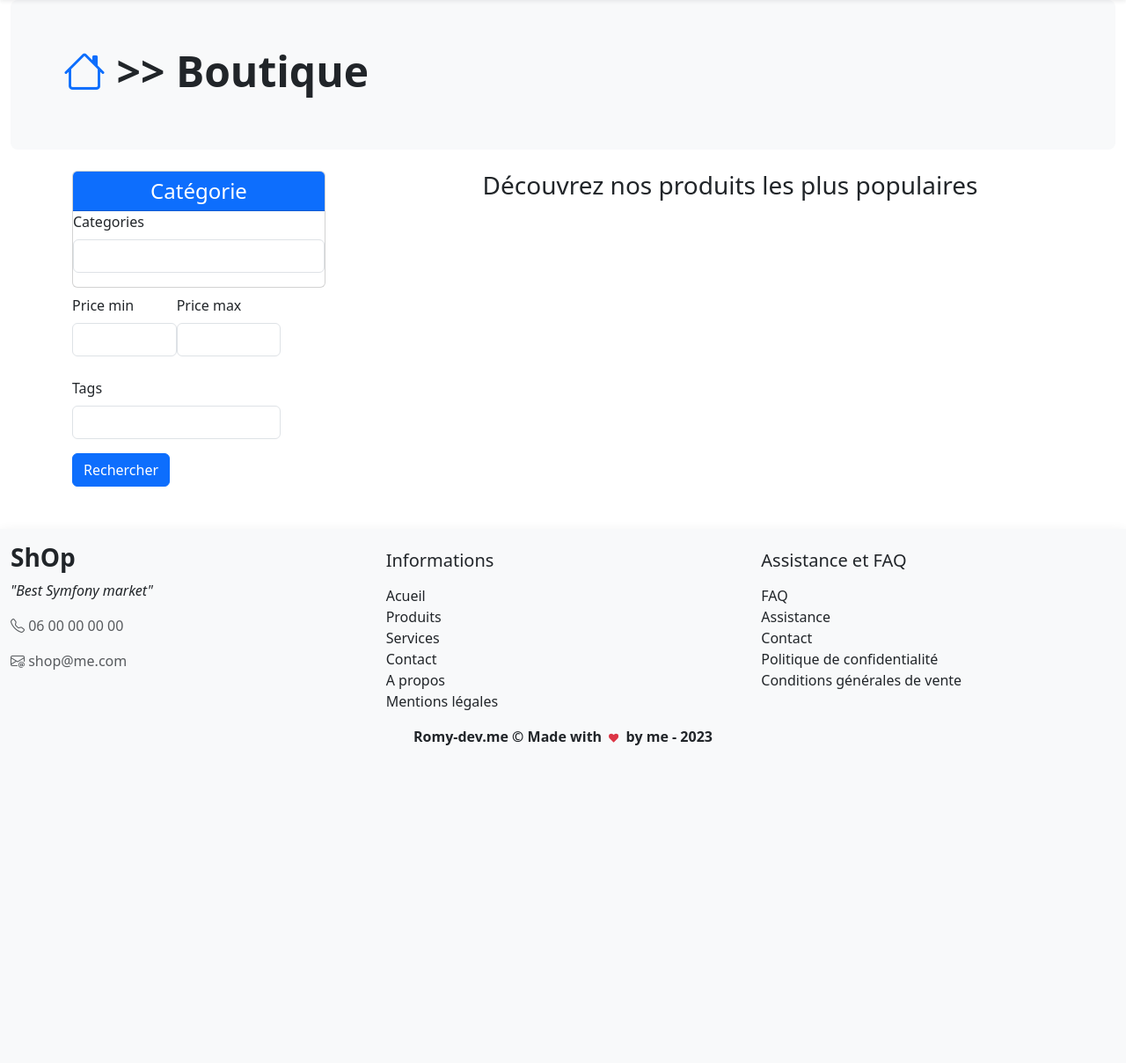
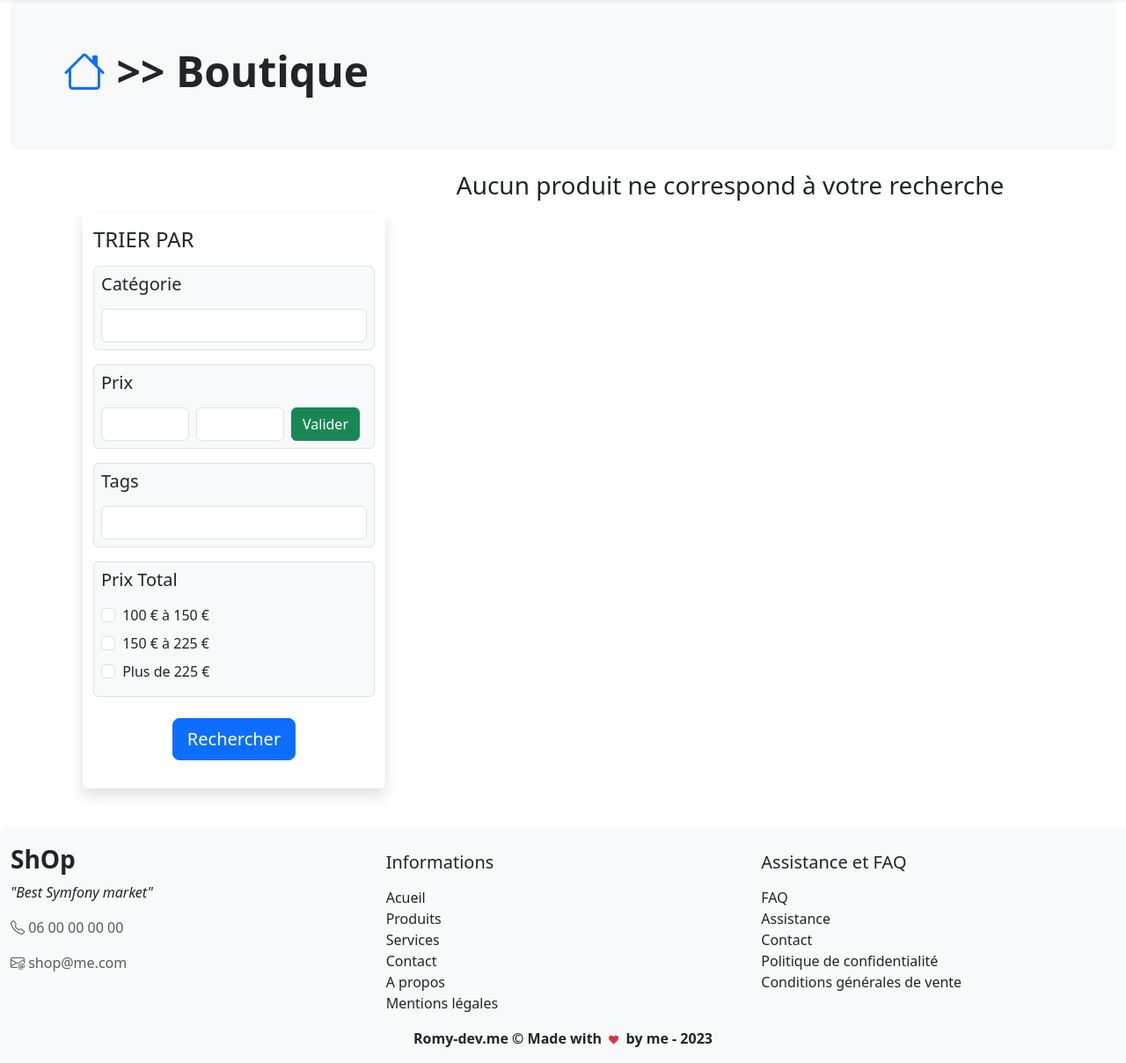
Before and after one commit to romyklk/shopsymfony, a Symfony app: template templates/shop/index.html.twig in a window 1280 px wide. Shown: the part 68-1276 px from the top of the page at 88% size. Before the commit the page ends 915 px from the top, so only its background shows below. Run offline with Twig, Linux system fonts and the light colour scheme; the template is opened without the code that fills it, so the values that code supplies are empty; form fields are guessed from the names that the template uses; some libraries are stand-ins or nearby versions.

Commit message:
Gestion des filtres et du mailing

```diff
--- a/composer.json
+++ b/composer.json
@@ -12,6 +12,7 @@
         "doctrine/doctrine-migrations-bundle": "^3.2",
         "doctrine/orm": "^2.14",
         "easycorp/easyadmin-bundle": "^4.6",
+        "mailjet/mailjet-apiv3-php": "^1.5",
         "phpdocumentor/reflection-docblock": "^5.3",
         "phpstan/phpdoc-parser": "^1.16",
         "sensio/framework-extra-bundle": "^6.1",
--- a/templates/base.html.twig
+++ b/templates/base.html.twig
@@ -6,12 +6,15 @@
 			{% block title %}MyShOp
 			{% endblock %}
 		</title>
-        <link rel="shortcut icon" href="/assets/images/logoshop.png" type="image/x-icon">
+		<link
+		rel="shortcut icon" href="/assets/images/logoshop.png" type="image/x-icon">
 		{# Run `composer require symfony/webpack-encore-bundle` to start using Symfony UX #}
 		<link rel="stylesheet" href="https://cdn.jsdelivr.net/npm/bootstrap-icons@1.10.2/font/bootstrap-icons.css">
 		<link rel="stylesheet" href="https://cdn.jsdelivr.net/npm/swiper@8/swiper-bundle.min.css"/>
+		<link href="https://cdn.jsdelivr.net/npm/select2@4.1.0-rc.0/dist/css/select2.min.css" rel="stylesheet"/>
+		<link rel="stylesheet" href="https://cdnjs.cloudflare.com/ajax/libs/animate.css/4.1.1/animate.min.css"/>
 		<link rel="stylesheet" href="/assets/css/bootstrap.min.css">
-        <link rel="stylesheet" href="/assets/css/style.css">
+		<link rel="stylesheet" href="/assets/css/style.css">
 		{% block stylesheets %}
 			{{ encore_entry_link_tags('app') }}
 		{% endblock %}
@@ -25,15 +28,16 @@
 
 		{% block body %}{% endblock %}
 
-        {% include "partials/_footer.html.twig" %}
+		{% include "partials/_footer.html.twig" %}
 		{% block javascripts %}
 			{{ encore_entry_script_tags('app') }}
 		{% endblock %}
-        <script src="https://cdn.jsdelivr.net/npm/swiper@8/swiper-bundle.min.js"></script>
-        {# <script src="/assets/js/bootstrap.min.js"></script> #}
+		<script src="https://cdn.jsdelivr.net/npm/swiper@8/swiper-bundle.min.js"></script>
+		{# <script src="/assets/js/bootstrap.min.js"></script> #}
 		<script src="https://cdn.jsdelivr.net/npm/bootstrap@5.0.2/dist/js/bootstrap.bundle.min.js" integrity="sha384-MrcW6ZMFYlzcLA8Nl+NtUVF0sA7MsXsP1UyJoMp4YLEuNSfAP+JcXn/tWtIaxVXM" crossorigin="anonymous"></script>
-        <script src="/assets/js/app.js"></script>
-		{% block javascriptsStripe %} {% endblock %}
+
+		<script src="/assets/js/app.js"></script>
+		{% block javascriptsStripe %}{% endblock %}
 		{% block slidescripts %}{% endblock %}
 
 	</body>
--- a/templates/partials/_product_shop.html.twig
+++ b/templates/partials/_product_shop.html.twig
@@ -1,6 +1,6 @@
 <div class="col">
 							<div class="card h-100 border-0 shadow-lg m-2">
-								<img src="/assets/uploads/products/{{product.image}}" class="d-block w-100" alt="..." style="height: 300px;">
+								<img src="/assets/uploads/products/{{product.image}}" class="d-block w-100 animate__animated animate__bounce" alt="..." style="height: 300px;">
 								<div class="card-body">
 									<a href="{{path('app_product_detail',{'slug':product.slug})}}" class="text-dark text-decoration-none">
 										<p class="h5">{{product.name}}</p>
--- a/templates/shop/index.html.twig
+++ b/templates/shop/index.html.twig
@@ -3,7 +3,6 @@
 {% block title %}Boutique -
 	{{parent()}}
 {% endblock %}
-
 
 
 {% block body %}
@@ -14,48 +13,133 @@
 
 	<div class="container">
 
+		<div
+			class="row">
+			{#<div class="col-lg-4 col-12 d-lg-block">
+
+																																											<div class="row text-center d-lg-block mb-3">
+																																												<h3>Filtrer</h3>
+																																											</div>
+																																											<div class="card">
+																																												<div class="card-header h6 text-center bg-secondary text-white">
+																																													Par catégorie
+																																												</div>
+																																											</div>
 																																											<div class="row">
-				<div class="col-lg-4 d-none d-lg-block">
-
-				{{form_start(search)}}
-				<div class="card" style="width: 18rem;">
-					<div class="card-header h4 text-center bg-primary text-white">
-						Catégorie
+																																												<div class="col">
+																																													<input type="text" class="mt-2 form-control" placeholder="Entrez une catégorie">
 																																												</div>
-					{# <ul class="list-group list-group-flush">
-																										{% for categorie in categories %}
-																											<li class="list-group-item">{{categorie.name}}</li>
-																										{% endfor %}
-																									</ul> #}
-					{{form_row(search.categories)}}
 																																											</div>
-				<div class="card-body mt-2">
-					<div class="form-row d-flex justify-content-start">
-						<div class="form-group col-md-4 col-12 search_product_categories">
-							{{form_row(search.priceMin)}}
+																																											<div class="card  mt-2 border-0">
+																																												<div class="card-header h6 text-center bg-secondary text-white">
+																																													Par prix
 																																												</div>
-						<div class="form-group col-md-4 col-12 .search_product_categories_right">
-							{{form_row(search.priceMax)}}
+																																											</div>
+																																											<div class="row">
+																																												<div class="col">
+																																													<input type="text" class="mt-2 form-control" placeholder="Entrez le prix min">
+																																												</div>
+																																												<div class="col">
+																																													<input type="text" class="mt-2 form-control" placeholder="Entrez le prix max">
+																																												</div>
+																																											</div>
+																																											<div class="card mt-2 border-0">
+																																												<div class="card-header h6 text-center bg-secondary text-white">
+																																													Par tag
+																																												</div>
+																																											</div>
+																																											<div class="row">
+																																												<div class="col">
+																																													<input type="text" class="mt-2 form-control" placeholder="Entrez un tag">
+																																												</div>
+																																											</div>
+																																											<div class="row mt-2 mb-2">
+																																												<div class="d-grid gap-2 col-6 mx-auto">
+																																													<button class="btn btn-primary" type="button">Filtrer</button>
 																																												</div>
 																																											</div>
 
+																																										</div>#}
+
+			<div class="col-lg-4 col-md-12 mb-4 mb-lg-0 ps-4 mt-lg-5">
+				<nav class="navbar navbar-expand-lg navbar-light bg-white rounded shadow">
+					<div class="container-fluid flex-lg-column align-items-stretch">
+						<h4 class="mt-2 text-uppercase">Trier par</h4>
+						<button class="navbar-toggler" type="button" data-bs-toggle="collapse" data-bs-target="#filterDropdown" aria-controls="navbarNav" aria-expanded="false" aria-label="Toggle navigation">
+							<span class="navbar-toggler-icon"></span>
+						</button>
+						{{form_start(search)}}
+						<div class="collapse navbar-collapse flex-column align-items-stretch mt-2" id="filterDropdown">
+							<div class="border bg-light p-2 rounded mb-3">
+								<h5 class="mb-3 text-capitalize" style="font-size: 20px;">Catégorie</h5>
+
+								{# <input type="text" class="mt-2 form-control" placeholder="Entrez une catégorie"> #}
+								{{form_widget(search.categories)}}
+
 							</div>
 
-				<div class="card-body mt-2">
-					<div class="form-row">
-						<div class="form-group col-md-8">
-							{{form_row(search.tags)}}
+							<div class="border bg-light p-2 rounded mb-3">
+								<h5 class="mb-3 text-capitalize" style="font-size: 20px;">Prix</h5>
+
+								<div class="d-flex justify-content-between">
+									<div
+										class="me-2">
+										{# <input type="number" class="form-control shadow-none" id="g1" placeholder="min"> #}
+										{{form_widget(search.priceMin)}}
+									</div>
+
+									<div
+										class="me-2">
+										{# <input type="number" class="form-control shadow-none" id="g2" placeholder="max"> #}
+										{{form_widget(search.priceMax)}}
+									</div>
+
+									<div class="me-2">
+										<input type="submit" class="btn btn-success shadow-none" id="g2" value="Valider">
+									</div>
 								</div>
 							</div>
 
+							<div class="border bg-light p-2 rounded mb-3">
+								<h5 class="mb-3 text-capitalize" style="font-size: 20px;">Tags</h5>
+
+								{# <input type="text" class="mt-2 form-control" placeholder="Entrez un tag"> #}
+								{{form_widget(search.tags)}}
 							</div>
-				<button type="submit" class="btn btn-primary">Rechercher</button>
-				{{form_end(search)}}
+
+
+							<div class="border bg-light p-2 rounded mb-3">
+								<h5 class="mb-3 text-capitalize" style="font-size: 20px;">Prix total</h5>
+								<div class="mb-2">
+									<input type="checkbox" class="form-check-input shadow-none me-1" id="p1" value="option1">
+									<label for="p1" class="form-check-label">100 € à 150 €</label>
+								</div>
+
+								<div class="mb-2">
+									<input type="checkbox" class="form-check-input shadow-none me-1" id="p2" value="option1">
+									<label for="p2" class="form-check-label">150 € à 225 €</label>
+								</div>
+
+								<div class="mb-2">
+									<input type="checkbox" class="form-check-input shadow-none me-1" id="p3" value="option1">
+									<label for="p3" class="form-check-label">Plus de 225 €</label>
+								</div>
+							</div>
+
+							<div class="p-2 rounded mb-3 justify-content-center m-auto">
+								<input type="submit" class="btn btn-primary btn-lg shadow-none" id="g2" value="Rechercher">
 
 							</div>
 
+						</div>
+						{{form_end(search)}}
+					</div>
+				</nav>
+			</div>
+
+
 			<div class="col-lg-8 col-12">
-
+				{% if products %}
 				<div class="row text-center d-none d-lg-block mb-3">
 					<h3>Découvrez nos produits les plus populaires</h3>
 				</div>
@@ -69,13 +153,33 @@
 					{% endfor %}
 
 				</div>
+
+				{% else %}
+				<div class="row text-center">
+					<h3>Aucun produit ne correspond à votre recherche</h3>
 				</div>
-
-			<!--Pagination-->
+				{% endif %}
+			</div>
 
 
 		</div>
+
+
 	</div>
 
 
 {% endblock %}
+
+
+{% block javascripts %}
+<script src="https://code.jquery.com/jquery-3.6.4.slim.min.js" integrity="sha256-a2yjHM4jnF9f54xUQakjZGaqYs/V1CYvWpoqZzC2/Bw=" crossorigin="anonymous"></script>
+<script src="https://cdn.jsdelivr.net/npm/select2@4.1.0-rc.0/dist/js/select2.min.js"></script>
+	<script>
+		$(document).ready(function () {
+				$('.categories-input').select2();
+
+			});
+
+	</script>
+
+{% endblock %}
```
Also changed, not shown: src/Controller/ContactController.php (+9 -2 lines), src/Controller/Shop/ShopController.php (+26 -2 lines), src/Controller/Stripe/StripeSuccessPaymentController.php (+23 -1 lines), src/Entity/EmailModel.php (added, +53 -0 lines), src/Entity/SearchProduct.php (added, +72 -0 lines), src/Form/SearchProductType.php (+5 -3 lines), src/Repository/ProductRepository.php (+35 -0 lines), src/Services/EmailSender.php (added, +171 -0 lines), README.md, 3 other files. Lines whose indentation alone changed are shown as unchanged.
